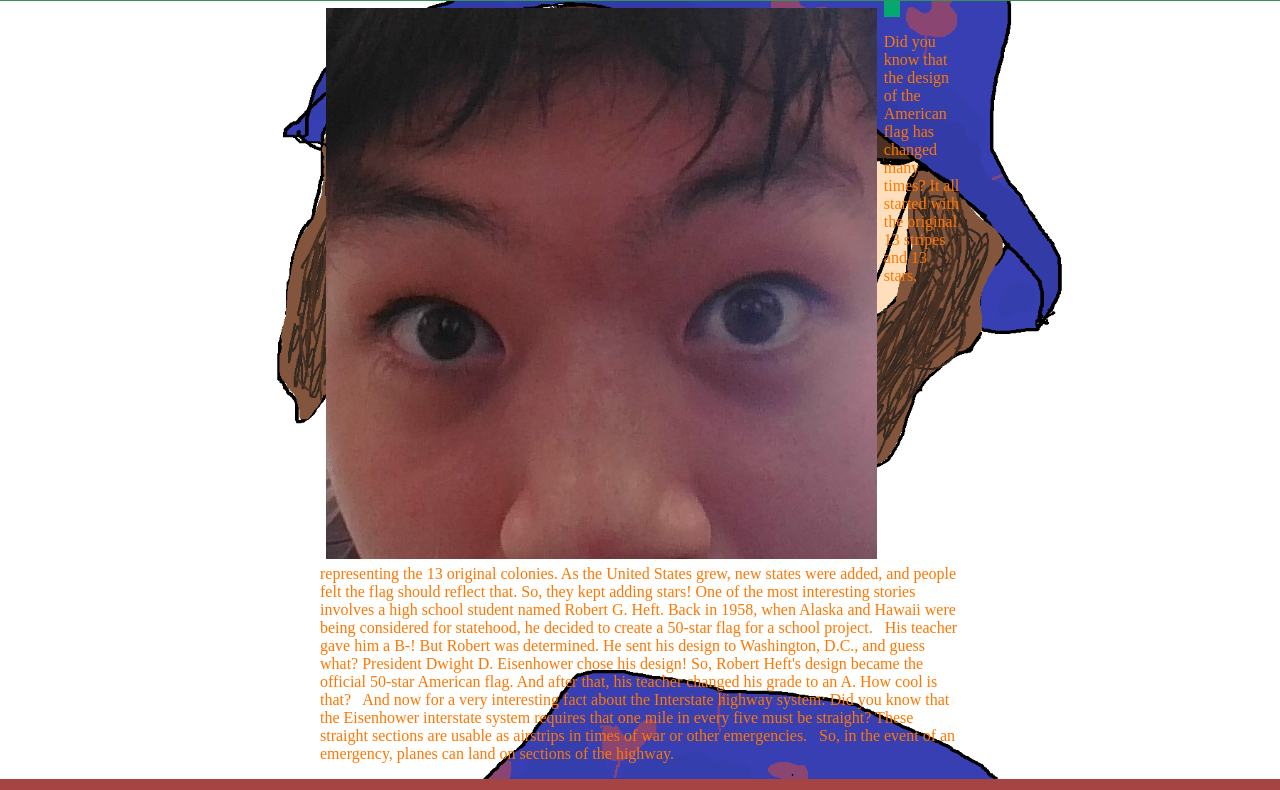
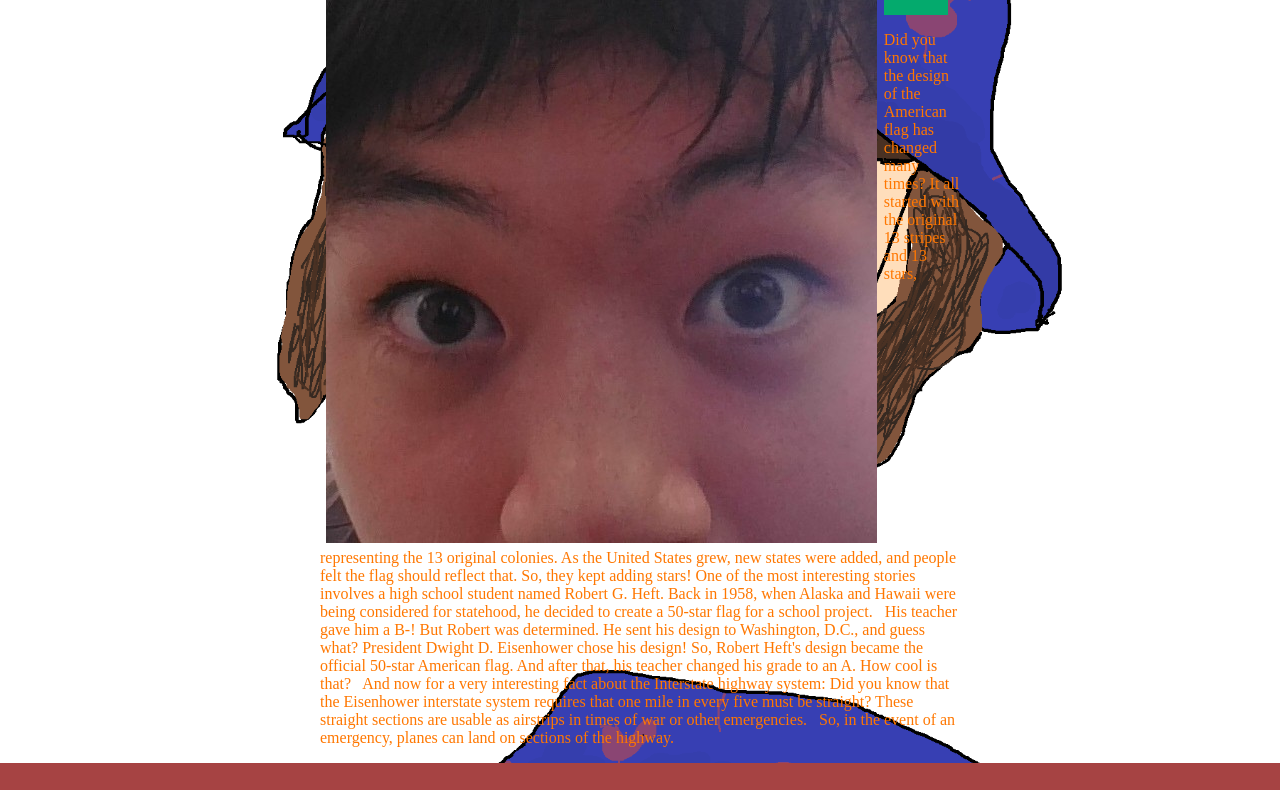
Before and after one commit to LucOzD/coding, a plain HTML site: page index.html in a window 1280 px wide. Shown: the part 174-964 px from the top of the page. Drawn offline with Linux system fonts and the light colour scheme; a web font is replaced by a local one.

Commit message:
please work?

```diff
--- a/index.html
+++ b/index.html
@@ -48,7 +48,7 @@
 </div>
 
             </div>
-            <button class = "button" onclick = "changeText()" ></button>
+            <button class = "cool_button" onclick = "changeText()" ></button>
             <img class = "nezh" src = "jerry.jpg" alt="trust its jerry">
             <p>Did you know that the design of the American flag has changed many times? It all started with the original 13 stripes and 13 stars, representing the 13 original colonies.
                 As the United States grew, new states were added, and people felt the flag should reflect that. So, they kept adding stars!
--- a/style.css
+++ b/style.css
@@ -44,7 +44,7 @@ nav{
     background-color: rgb(51, 148, 90);
 }
 
-.button {
+.cool_button {
     background-color: #04AA6D; /* Green */
     border: none;
     color: white;
```
